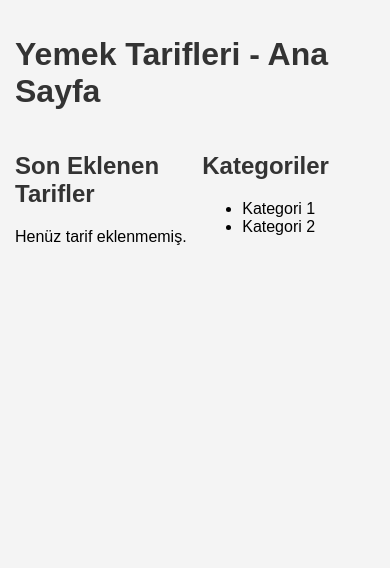
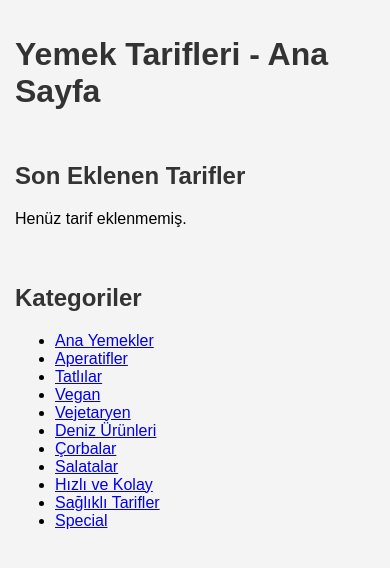
Before and after one commit to metincd/YemekTarifleri, a Django app: template yemek_tarifleri/yemek_tarifleri/templates/home.html in a window 390 px wide. Shown: the part 70-638 px from the top of the page. Run offline with Django 4.2, Linux system fonts and the light colour scheme; the template is opened without the code that fills it, so the values that code supplies are empty.

Commit message:
category page

```diff
--- a/yemek_tarifleri/yemek_tarifleri/static/css/style.css
+++ b/yemek_tarifleri/yemek_tarifleri/static/css/style.css
@@ -67,14 +67,29 @@ button:hover {
 
 .container {
     display: flex;
+    flex-direction: row;
     justify-content: space-between;
-  }
+    align-items: flex-start;
+}
 
 .left-column, .right-column {
-    width: 48%;
-  }
+    flex: 1;
+    margin: 0 10px;
+}
 
 .recipe img {
     max-width: 100%;
     height: auto;
-  }
+}
+
+/* Ekran küçüldüğünde sütunları dikey olarak düzenle */
+@media (max-width: 768px) {
+    .container {
+        flex-direction: column;
+    }
+
+    .left-column, .right-column {
+        width: 100%;
+        margin: 10px 0;
+    }
+}
--- a/yemek_tarifleri/yemek_tarifleri/templates/home.html
+++ b/yemek_tarifleri/yemek_tarifleri/templates/home.html
@@ -16,6 +16,7 @@
             <img src="{{ recipe.image.url }}" alt="{{ recipe.title }}" width="100">
           </a>
           <p>{{ recipe.instructions|slice:":100" }}...</p>
+          <p>Yazar: {{ recipe.created_by.username }}</p>
         </div>
       {% empty %}
         <p>Henüz tarif eklenmemiş.</p>
@@ -26,8 +27,17 @@
   <div class="right-column">
     <h2>Kategoriler</h2>
     <ul>
-      <li>Kategori 1</li>
-      <li>Kategori 2</li>
+      <li><a href="{% url 'category_recipes' category='MAIN' %}">Ana Yemekler</a></li>
+      <li><a href="{% url 'category_recipes' category='APP' %}">Aperatifler</a></li>
+      <li><a href="{% url 'category_recipes' category='DES' %}">Tatlılar</a></li>
+      <li><a href="{% url 'category_recipes' category='VEGAN' %}">Vegan</a></li>
+      <li><a href="{% url 'category_recipes' category='VEG' %}">Vejetaryen</a></li>
+      <li><a href="{% url 'category_recipes' category='SEA' %}">Deniz Ürünleri</a></li>
+      <li><a href="{% url 'category_recipes' category='SOUP' %}">Çorbalar</a></li>
+      <li><a href="{% url 'category_recipes' category='SALAD' %}">Salatalar</a></li>
+      <li><a href="{% url 'category_recipes' category='QUICK' %}">Hızlı ve Kolay</a></li>
+      <li><a href="{% url 'category_recipes' category='HEALTHY' %}">Sağlıklı Tarifler</a></li>
+      <li><a href="{% url 'category_recipes' category='SP' %}">Special</a></li>
     </ul>
   </div>
 </div>
--- a/yemek_tarifleri/yemek_tarifleri/urls.py
+++ b/yemek_tarifleri/yemek_tarifleri/urls.py
@@ -22,8 +22,7 @@ urlpatterns = [
     path('profile/', views.profile, name='profile'),
     path('recipe/<int:pk>/', views.recipe_detail, name='recipe_detail'),
     path('en-tarifler/', views.en_tarifler, name='en_tarifler'),
-
-
+    path('category/<category>/', views.category_recipes, name='category_recipes'),
 ]
 
 if settings.DEBUG:
```
Also changed, not shown: yemek_tarifleri/yemek_tarifleri/templates/category_recipes.html (added, +21 -0 lines), yemek_tarifleri/yemek_tarifleri/views.py (+8 -1 lines), recipes/IMG_20230408_225933.png (added).
